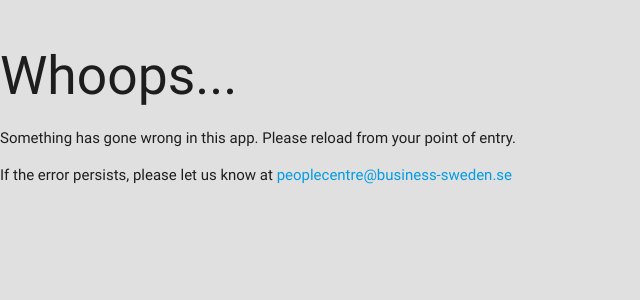
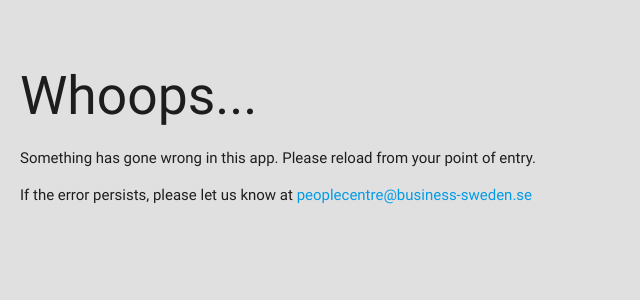
Before and after one commit to gustavwennerblom/ste_assess, a Flask app: template templates/500.html in a window 1280 px wide. Shown: the top 300 px of the page, without its empty margins (0-640 px from the left). Run offline with Flask 2, Linux system fonts and the light colour scheme; the template is opened without the code that fills it, so the values that code supplies are empty; some libraries are stand-ins or nearby versions.

Commit message:
Padding fix

```diff
--- a/templates/500.html
+++ b/templates/500.html
@@ -1,6 +1,8 @@
 {% extends 'base.html' %}
 {% block main %}
-    <h2>Whoops...</h2>
-    <p>Something has gone wrong in this app. Please reload from your point of entry.</p>
-    <p>If the error persists, please let us know at <a href="mailto:peoplecentre@business-sweden.se">peoplecentre@business-sweden.se</a></p>
+    <div style="padding:20px;">
+        <h2>Whoops...</h2>
+        <p>Something has gone wrong in this app. Please reload from your point of entry.</p>
+        <p>If the error persists, please let us know at <a href="mailto:peoplecentre@business-sweden.se">peoplecentre@business-sweden.se</a></p>
+    </div>
 {% endblock %}
```
